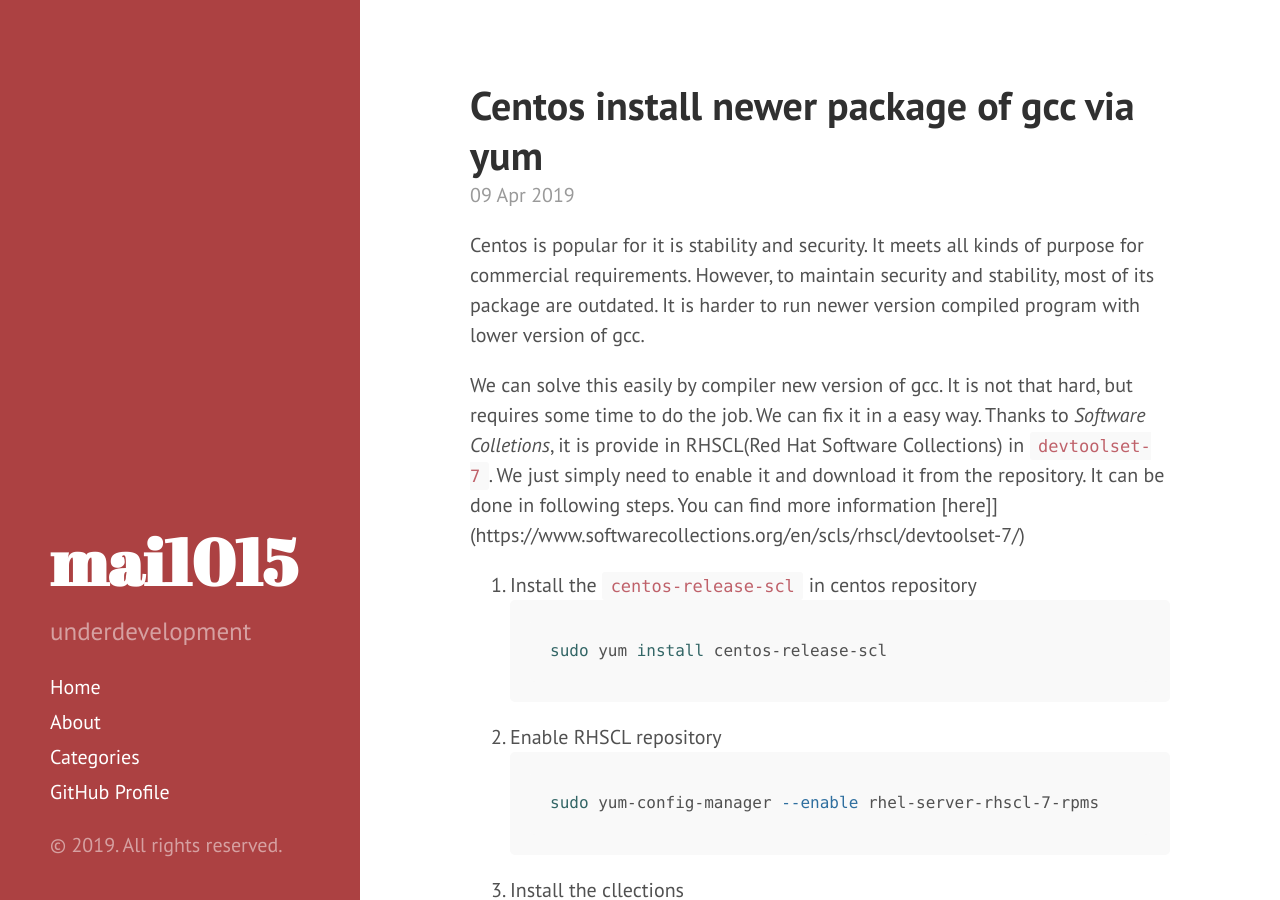
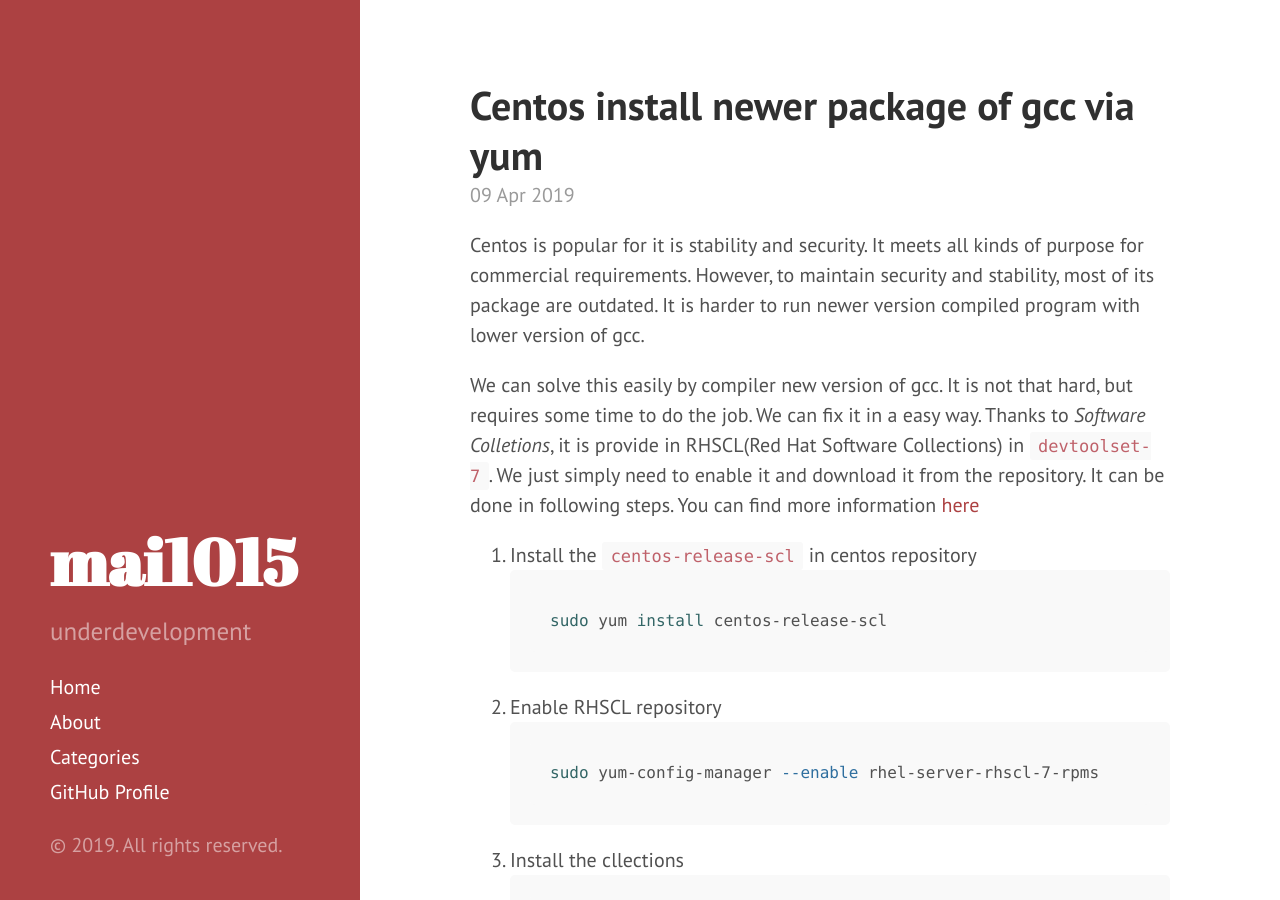
Before and after one commit to mai1015/mai1015.github.io, a Jekyll site: the page built from _posts/2019-04-09-Centos-install-newer-package-of-gcc.md, in a window 1280 px wide and 900 px high. Built offline with Jekyll 4.4.1, drawn with Linux system fonts in a browser that asks for light colours; comment, search, counter and statistics services are not loaded.

Commit message:
fix typo

````diff
--- a/_posts/2019-04-09-Centos-install-newer-package-of-gcc.md
+++ b/_posts/2019-04-09-Centos-install-newer-package-of-gcc.md
@@ -7,7 +7,7 @@ comments: true
 ---
 Centos is popular for it is stability and security. It meets all kinds of purpose for commercial requirements. However, to maintain security and stability, most of its package are outdated. It is harder to run newer version compiled program with lower version of gcc.
 
-We can solve this easily by compiler new version of gcc. It is not that hard, but requires some time to do the job. We can fix it in a easy way. Thanks to *Software Colletions*, it is provide in RHSCL(Red Hat Software Collections) in `devtoolset-7`. We just simply need to enable it and download it from the repository. It can be done in following steps. You can find more information [here]](https://www.softwarecollections.org/en/scls/rhscl/devtoolset-7/)
+We can solve this easily by compiler new version of gcc. It is not that hard, but requires some time to do the job. We can fix it in a easy way. Thanks to *Software Colletions*, it is provide in RHSCL(Red Hat Software Collections) in `devtoolset-7`. We just simply need to enable it and download it from the repository. It can be done in following steps. You can find more information [here](https://www.softwarecollections.org/en/scls/rhscl/devtoolset-7/)
 
 1. Install the `centos-release-scl` in centos repository
 ```bash
````
